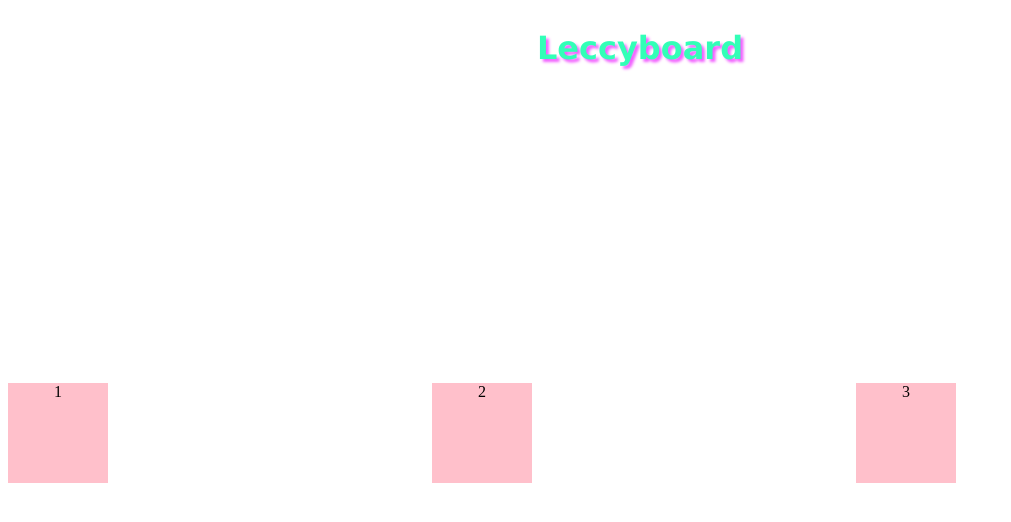
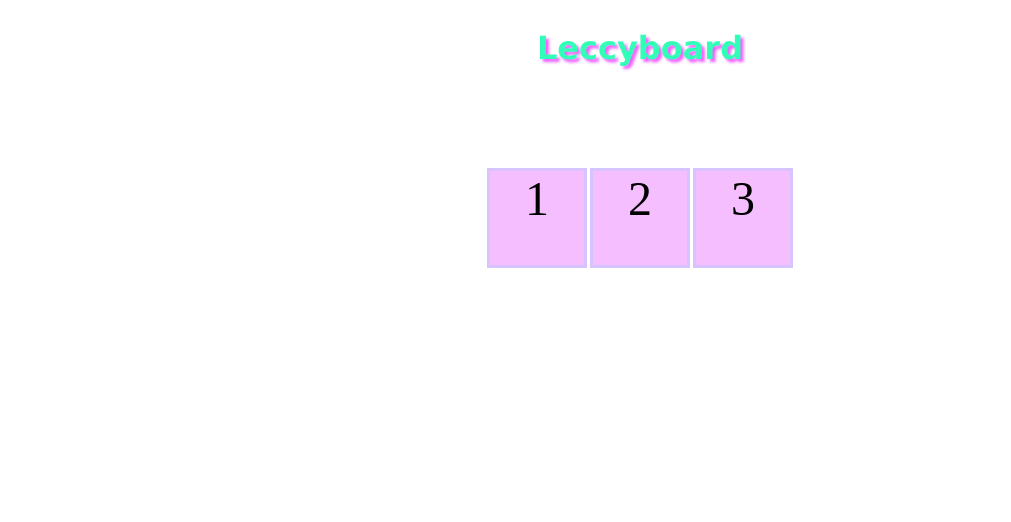
Before and after one commit to hevdevs/leccyboard, a React (Vite) app: page / in a window 1280 px wide. Shown: the top 522 px of the page, without its empty margins (0-1011 px from the left). Built offline with nearby package versions, Linux system fonts and the light colour scheme.

Commit message:
center buttons using grid

```diff
--- a/src/style.css
+++ b/src/style.css
@@ -7,9 +7,10 @@
     height: 100vh;
     display: grid;
     justify-content: center;
-    grid-template-rows: 1fr 3fr;
+    grid-template-rows: 1fr 4fr;
     grid-template-columns: 1fr;
     grid-template-areas: "header" "soundboard";
+    justify-items: center;
 }
 
 header {
@@ -19,19 +20,18 @@
     grid-area: header;
 }
 .sound--board {
-    display: flex;
-    flex-direction: row;
-    flex-wrap: wrap;
-    justify-content: space-between;
-    align-items: center;
-    width: 75%;
-    height: 75%;
-    padding: 0;
+    display: inline-grid;
+    grid-template-rows: 100px 100px 100px;
+    grid-template-columns: 100px 100px 100px;
+    grid-gap: 3px;
     grid-area: soundboard;
 }
 
 .button--card {
-    background-color: pink;
-    width: 100px;
-    height: 100px;
+    background-color: rgb(245, 190, 255);
+    text-align: center;
+    justify-content: center;
+    align-items: center;
+    border: 3px solid rgb(215, 196, 255);
+    font-size: 3em;
 }
```
